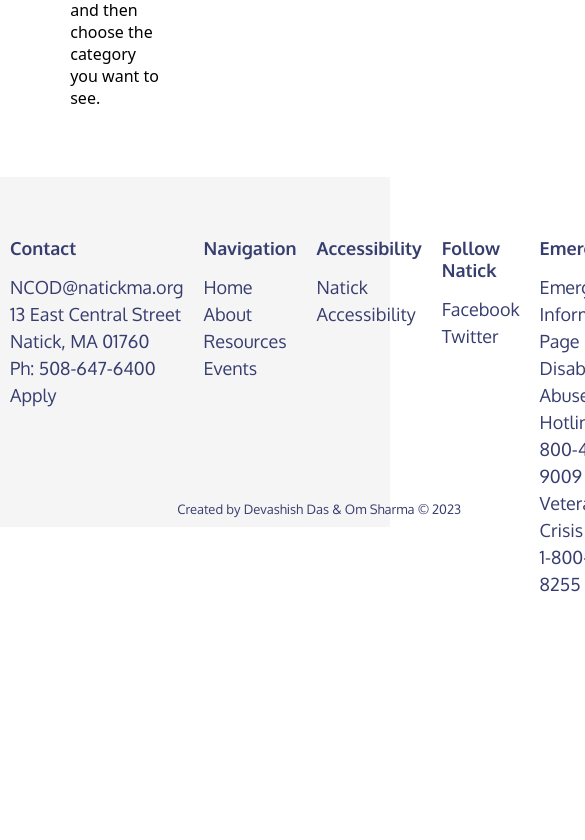
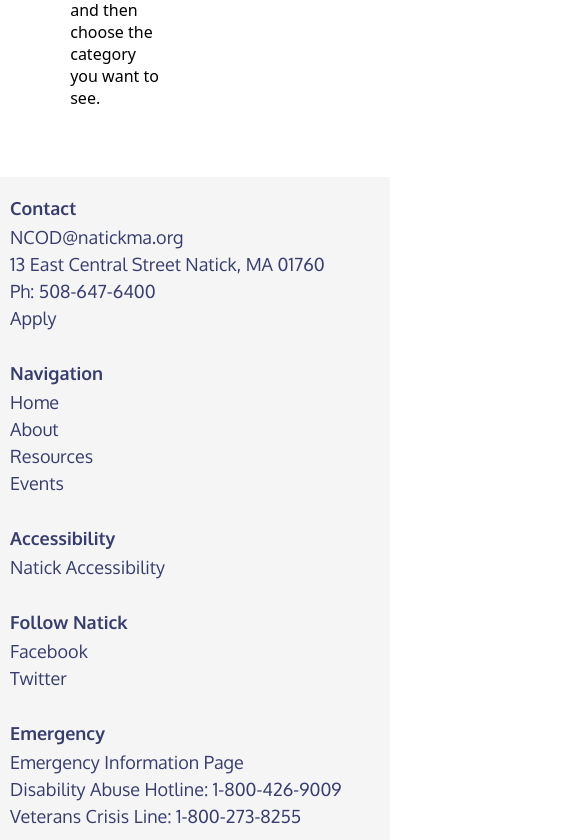
Before and after one commit to Aapuji/Natick-Disabilities-Website, a Next.js app: page /resources in a window 390 px wide. Shown: the part 1228-2068 px from the top of the page, 585 px wide, since content can reach past the window. Before the commit the page ends 1853 px from the top, so only its background shows below. Built offline with nearby package versions, Linux system fonts and the light colour scheme.

Commit message:
Meeting 2/7/2024
-Improved responsiveness to footer and made a vertical footer for phone screens
-Tried to make images resized, but it did not work.

TODO:
-Image resizing
-Adding alts
-Creatiing guide
-Adding final posts

```diff
--- a/components/Footer.js
+++ b/components/Footer.js
@@ -4,10 +4,10 @@ import Image from 'next/image'
 
 const Footer = () => {
   return <footer id={styles.footer} className={styles.footerContainer}>
-    <div className={styles.linkContainer}>
+    <div id={styles.contentContainer} className={styles.linkContainer}>
       <div id={styles.contactNav} className={styles.large}>
             <div className={styles.contactText}>Contact</div>
-            <div id={styles.footerLinks} className={styles.footerContainer}>
+            <div className={`${styles.footerContainer} ${styles.footerLinks}`}>
               <Link href="mailto:NCOD@natickma.org" className={styles.inline}>
                 NCOD@natickma.org
               </Link>
@@ -16,44 +16,40 @@ const Footer = () => {
               <Link href="https://natickma.granicus.com/boards/forms/265/apply/" className={styles.inline}>
                 Apply
               </Link>
-              <br />
             </div>
       </div>
       <div id={styles.navigationNav} className={styles.large}>
             <div className={styles.navigationText}>Navigation</div>
-            <div id={styles.footerLinks} className={styles.footerContainer}>
+            <div className={`${styles.footerContainer} ${styles.footerLinks}`}>
               <Link className={styles.inline} href='/'>Home</Link>
               <Link className={styles.inline} href='/about'>About</Link>
               <Link className={styles.inline} href='/resources'>Resources</Link>
               <Link className={styles.inline} href='/events'>Events</Link>
-              <br />
             </div>
       </div>
       <div id={styles.accessibilityNav} className={styles.large}>
             <div className={styles.accessibilityText}>Accessibility</div>
-            <div id={styles.footerLinks} className={styles.footerContainer}>
+            <div className={`${styles.footerContainer} ${styles.footerLinks}`}>
               <Link className={styles.inline} href="https://www.natickma.gov/accessibility#">Natick Accessibility</Link>
             </div>
       </div>
       <div id={styles.followNav} className={styles.large}>
             <div className={styles.followText}>Follow Natick</div>
-            <div id={styles.footerLinks} className={styles.footerContainer}>
+            <div className={`${styles.footerContainer} ${styles.footerLinks}`}>
               <Link className={styles.inline} href='https://www.facebook.com/TownOfNatick'>Facebook</Link>
               <Link className={styles.inline} href='https://twitter.com/town_of_natick'>Twitter</Link>
-              <br />
             </div>
       </div>
       <div id={styles.emergencyNav} className={styles.large}>
             <div className={styles.emergencyText}>Emergency</div>
-            <div id={styles.footerLinks} className={styles.footerContainer}>
+            <div className={`${styles.footerContainer} ${styles.footerLinks}`}>
               <Link className={styles.inline} href='/resources/emergency'>Emergency Information Page</Link>
               <a className={styles.contactInline}>Disability Abuse Hotline: 1-800-426-9009</a>
               <a className={styles.contactInline}>Veterans Crisis Line: 1-800-273-8255</a>
-              <br />
             </div>
       </div>
     </div>
-    <div id={styles.creators} className={styles.small}>Created by Devashish Das & Om Sharma &copy;&thinsp;2023</div>
+    {/* <div id={styles.creators} className={styles.small}>Created by Devashish Das & Om Sharma &copy;&thinsp;2023</div> */}
   </footer>;
 };
 
--- a/components/Section.js
+++ b/components/Section.js
@@ -25,7 +25,6 @@ const Section = ({
           height={5300}
         />
       </div>
-
       { title ? <h1 className={styles.header}>{title}</h1> : <></> }
       <div className={styles.content}>
         { children }
--- a/styles/Footer.module.css
+++ b/styles/Footer.module.css
@@ -65,12 +65,14 @@ a.inline:hover {
     flex-direction: row;
     justify-content: space-around;
     width: 88rem;
+    height: fit-content;
 }
 
 #footer {
     background-color: whitesmoke;
     width: 100%;
-    height: 350px;
+    min-height: 350px;
+    height: fit-content;
     margin-top: 2rem;
 }
 
@@ -118,7 +120,7 @@ a.inline:hover {
     text-align: left;
 }
 
-#footerLinks {
+.footerLinks {
     margin-top: 15px;
     flex-direction: column;
     justify-content: space-between;
@@ -157,3 +159,22 @@ a.inline:hover {
     );
     color: rgb(55, 62, 111);
 }
+
+@media (max-width: 642px) {
+    #contentContainer {
+        flex-direction: column;
+        padding-top: 0;
+    }
+
+    .footerLinks {
+        margin-top: 5px;
+    }
+
+    #contactNav,
+    #navigationNav,
+    #accessibilityNav,
+    #followNav,
+    #emergencyNav {
+        padding-top: 10px;
+    }
+}
--- a/styles/Navbar.module.css
+++ b/styles/Navbar.module.css
@@ -49,7 +49,6 @@
 /*NCOD glitches into home at 446px - looks unnatrual, though i dont believe phone resolutions go that low*/
 /*mobile devices*/
 @media (max-width: 578px) {
-
   .wholeNav {
     position: sticky;
     height: 80px;
--- a/styles/Section.module.css
+++ b/styles/Section.module.css
@@ -71,6 +71,6 @@
   text-decoration: underline;
 }
 
-.content h3 > a:visited {
-  /* color: ; ??? */
+.content img {
+  width: 100%;
 }
```
